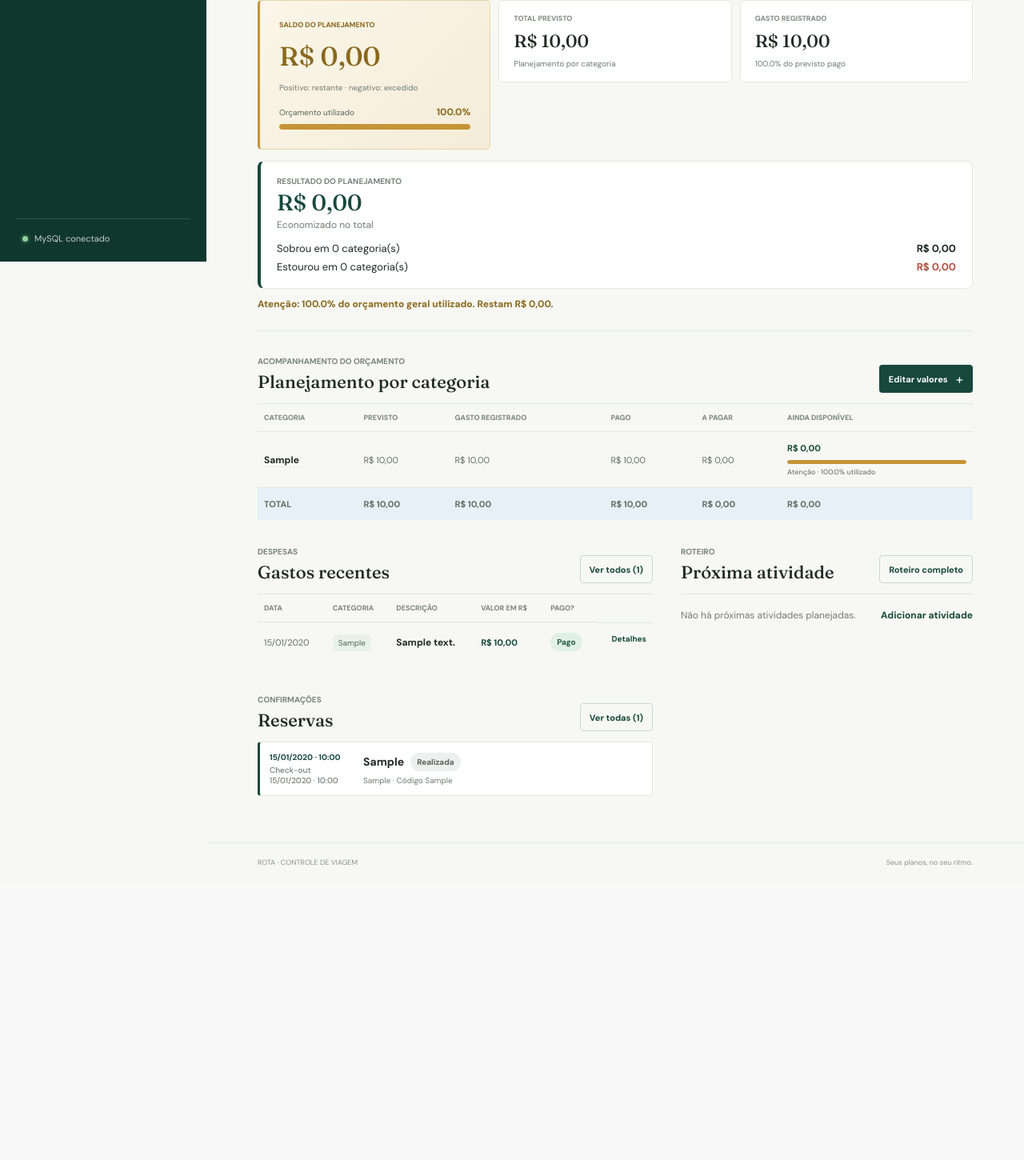
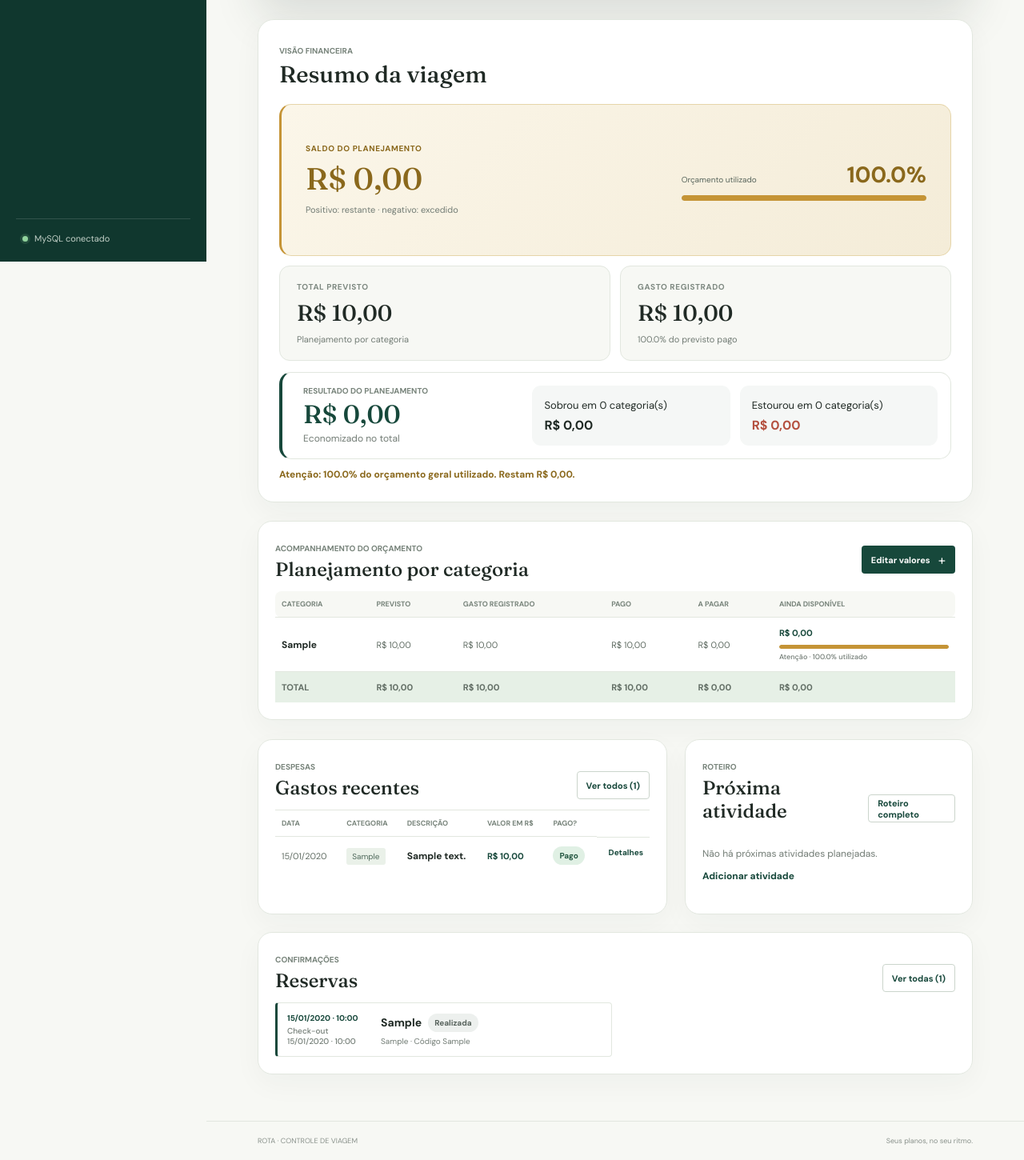
Before and after one commit to vitimrcosta/travel-budget-flask, a Flask app: page /trips/1 in a window 1280 px wide. Shown: the part 473-1923 px from the top of the page at 80% size. Before the commit the page ends 1556 px from the top, so only its background shows below. Run offline with Flask 3, Linux system fonts and the light colour scheme; tables that the repository leaves empty hold one stand-in row (values such as "Sample post"); some libraries are stand-ins or nearby versions.

Commit message:
Repagina painel desktop da viagem
Co-authored-by: Copilot <223556219+Copilot@users.noreply.github.com>

```diff
--- a/static/app.css
+++ b/static/app.css
@@ -1070,6 +1070,214 @@ td { padding: 13px 8px; border-top: 1px solid var(--line); color: #626e65; font-
   :root[data-theme="dark"] .plan-result.is-negative { background: #432b27; }
   :root[data-theme="dark"] .plan-result-rows > div { background: rgba(0,0,0,.25); color: #b9c7bd; }
 }
+
+@media screen and (min-width: 1081px) {
+  .page-content:has(.dashboard-heading) {
+    width: min(100%, 1600px);
+    padding-top: 34px;
+  }
+
+  .dashboard-heading {
+    margin-bottom: 20px;
+    padding: 0 2px 15px;
+    border-bottom: 1px solid var(--line);
+  }
+
+  .dashboard-heading > div:first-child .eyebrow {
+    color: var(--green);
+    font-size: 11px;
+    letter-spacing: .12em;
+  }
+
+  .trip-cover {
+    min-height: 290px;
+    border-radius: 20px;
+    box-shadow: 0 24px 55px rgba(28, 50, 39, .13);
+  }
+
+  .trip-cover::after {
+    background:
+      linear-gradient(90deg, rgba(12,39,32,.88), rgba(16,55,46,.42) 57%, rgba(16,55,46,.06)),
+      linear-gradient(0deg, rgba(12,39,32,.42), transparent 68%);
+  }
+
+  .cover-copy {
+    gap: 9px;
+    padding: 38px 42px;
+  }
+
+  .cover-copy > span {
+    font-size: 10px;
+    letter-spacing: .15em;
+  }
+
+  .cover-copy strong {
+    max-width: min(70vw, 900px);
+    font-size: clamp(42px, 4vw, 58px);
+  }
+
+  .cover-copy small {
+    font-size: 14px;
+  }
+
+  .finance-section {
+    margin-top: 25px;
+    padding: 26px;
+    border: 1px solid var(--line);
+    border-radius: 20px;
+    background: var(--white);
+    box-shadow: 0 12px 35px rgba(28, 50, 39, .045);
+  }
+
+  .finance-section .section-title-row {
+    margin-bottom: 20px;
+  }
+
+  .finance-section .section-title-row h2 {
+    font-size: 29px;
+  }
+
+  .metrics {
+    grid-template-columns: repeat(2, minmax(0, 1fr));
+    gap: 12px;
+  }
+
+  .metric {
+    gap: 9px;
+    padding: 19px 21px;
+    border-radius: 13px;
+    background: var(--paper);
+  }
+
+  .metric > span {
+    font-size: 10px;
+    letter-spacing: .06em;
+  }
+
+  .metric strong {
+    font-size: 28px;
+  }
+
+  .metric small {
+    font-size: 11px;
+  }
+
+  .metric-balance {
+    grid-column: 1 / -1;
+    grid-row: auto;
+    grid-template-columns: minmax(0, 1fr) minmax(260px, .7fr);
+    grid-template-areas:
+      "label progress"
+      "value progress"
+      "caption progress";
+    align-content: center;
+    align-items: center;
+    gap: 7px 32px;
+    min-height: 190px;
+    padding: 25px 30px;
+    border-radius: 15px;
+  }
+
+  .metric-balance > span { grid-area: label; }
+  .metric-balance > strong { grid-area: value; font-size: clamp(34px, 3vw, 45px); }
+  .metric-balance > small:not(.budget-no-plan) { grid-area: caption; max-width: none; }
+  .metric-balance .budget-usage,
+  .metric-balance .budget-no-plan { grid-area: progress; }
+  .metric-balance .budget-usage { align-self: center; margin: 0; }
+  .metric-balance .budget-no-plan { align-self: center; }
+
+  .plan-result {
+    grid-template-columns: minmax(0, 1.15fr) repeat(2, minmax(0, 1fr));
+    align-items: stretch;
+    gap: 12px;
+    margin-top: 14px;
+    padding: 16px;
+    border-radius: 15px;
+  }
+
+  .plan-result-head {
+    align-content: center;
+    padding: 0 10px;
+  }
+
+  .plan-result-head strong { font-size: 32px; }
+  .plan-result-rows { display: contents; }
+
+  .plan-result-rows > div {
+    display: grid;
+    align-content: center;
+    gap: 6px;
+    padding: 13px 15px;
+    border-radius: 11px;
+    background: rgba(23, 72, 59, .045);
+  }
+
+  .plan-result-rows > div strong { font-size: 16px; }
+  .plan-result-note { grid-column: 1 / -1; padding: 0 10px; }
+
+  .category-summary {
+    margin-top: 23px;
+    padding: 25px 26px 20px;
+    border: 1px solid var(--line);
+    border-radius: 20px;
+    background: var(--white);
+    box-shadow: 0 12px 35px rgba(28, 50, 39, .045);
+  }
+
+  .category-summary .section-title-row h2 { font-size: 27px; }
+  .category-summary .section-title-row { align-items: center; }
+  .category-summary .table-wrap { overflow: visible; border-top: 0; }
+  .category-summary th { padding: 13px 12px; background: var(--paper); }
+  .category-summary th:first-child { border-radius: 8px 0 0 8px; }
+  .category-summary th:last-child { border-radius: 0 8px 8px 0; }
+  .category-summary td { padding: 15px 12px; }
+  .category-summary tbody tr:not(.table-total):hover { background: rgba(23, 72, 59, .035); }
+  .category-summary .table-total td { background: #e6f0e6; }
+  .category-summary .category-edit-link { border-bottom-color: transparent; }
+  .category-summary .category-edit-link:hover { border-bottom-color: var(--green); }
+
+  .records-grid {
+    grid-template-columns: minmax(0, 1.25fr) minmax(360px, .75fr);
+    gap: 22px;
+    padding-top: 24px;
+  }
+
+  .record-section {
+    padding: 21px;
+    border: 1px solid var(--line);
+    border-radius: 18px;
+    background: var(--white);
+    box-shadow: 0 12px 35px rgba(28, 50, 39, .04);
+  }
+
+  .record-section .section-title-row h2 { font-size: 24px; }
+  .record-section .table-wrap { border-top-color: var(--line); }
+  .record-section th { padding: 10px 8px; }
+  .record-section td { padding: 12px 8px; }
+  .record-section .empty-row { border-top: 0; }
+
+  #reservas {
+    grid-column: 1 / -1;
+  }
+
+  #reservas .reservation-preview-list {
+    grid-template-columns: repeat(2, minmax(0, 1fr));
+  }
+
+  :root[data-theme="dark"] .finance-section,
+  :root[data-theme="dark"] .category-summary,
+  :root[data-theme="dark"] .record-section {
+    border-color: var(--line);
+    background: #19241d;
+    box-shadow: 0 12px 35px rgba(0, 0, 0, .14);
+  }
+
+  :root[data-theme="dark"] .metric { background: #202d25; }
+  :root[data-theme="dark"] .plan-result-rows > div { background: rgba(0, 0, 0, .18); }
+  :root[data-theme="dark"] .category-summary th { background: #202d25; }
+  :root[data-theme="dark"] .category-summary .table-total td { background: #263a2d; }
+  :root[data-theme="dark"] .category-summary tbody tr:not(.table-total):hover { background: rgba(220, 240, 225, .035); }
+}
 /* Editar categoria e excluir nas telas de edicao */
 .category-edit-link { color: inherit; text-decoration: none; border-bottom: 1px dashed var(--line); }
 .category-edit-link:hover { color: var(--green); border-bottom-color: var(--green); }
```
